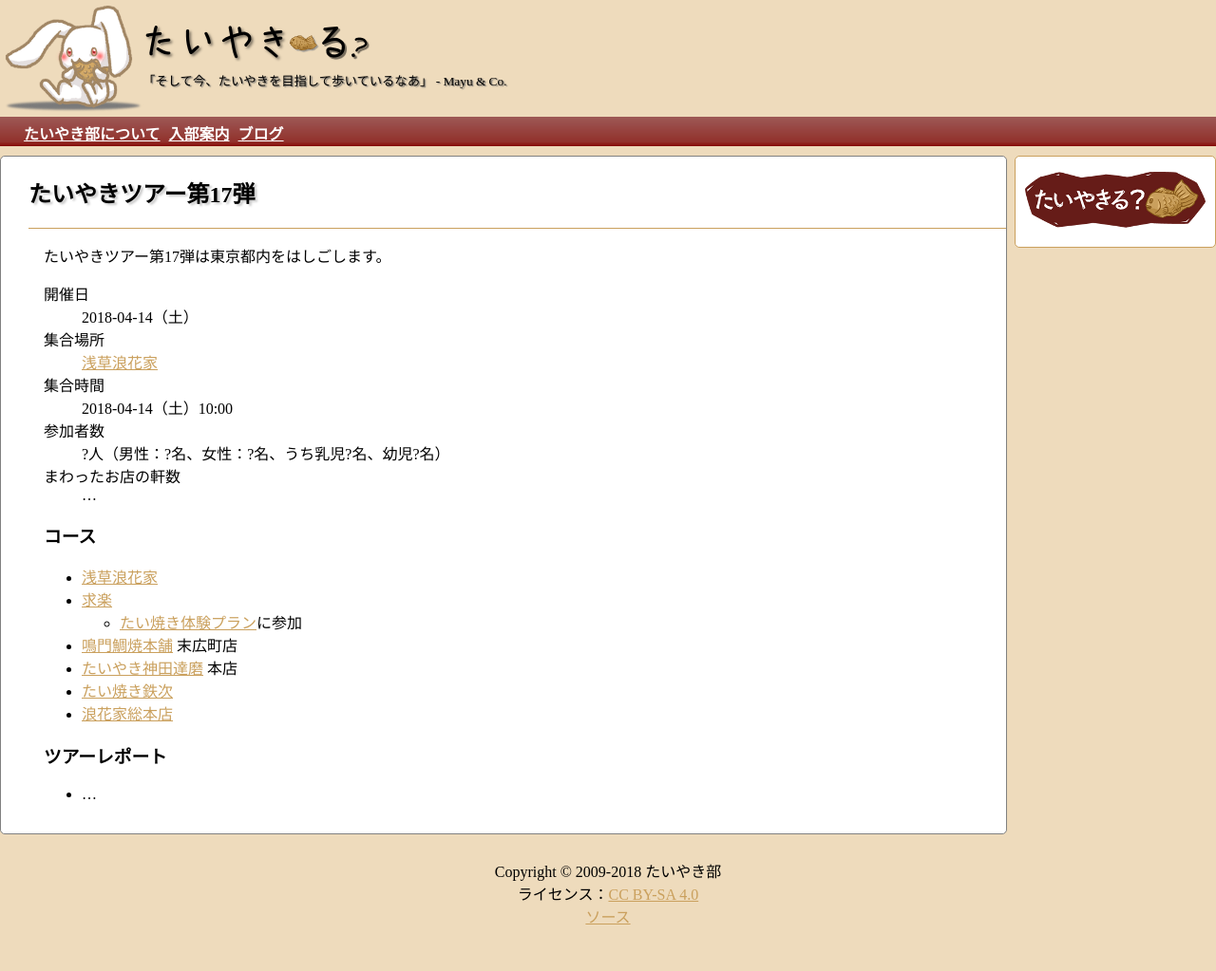
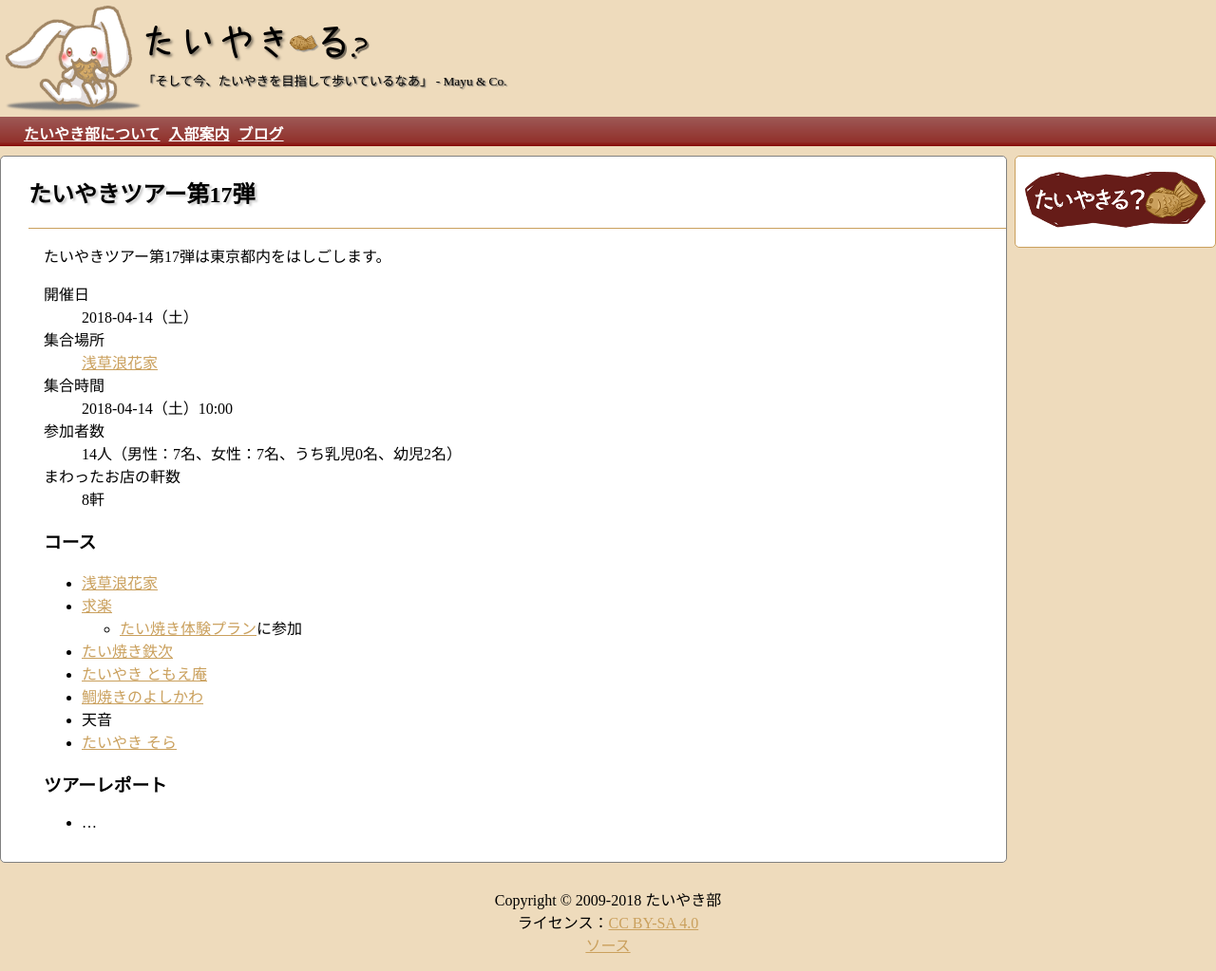
Before and after one commit to taiyaki/taiyaki.club, a Jekyll site: the page built from tour/17.md, in a window 1280 px wide. Shown: the whole page at 95% size. Built offline with Jekyll 4.4.1, drawn with Linux system fonts in a browser that asks for light colours; before the commit the page ends 993 px from its top, so only the background shows below that.

Commit message:
The 17th tour has been finished

```diff
--- a/tour/17.md
+++ b/tour/17.md
@@ -15,20 +15,21 @@ title: たいやきツアー第17弾
 : 2018-04-14（土）10:00
 
 参加者数
-: ?人（男性：?名、女性：?名、うち乳児?名、幼児?名）
+: 14人（男性：7名、女性：7名、うち乳児0名、幼児2名）
 
 まわったお店の軒数
-: ...
+: 8軒
 
 ### コース
 
   * [浅草浪花家](http://a-naniwaya.com/)
   * [求楽](https://guraku-taiyaki.jimdo.com/)
     * [たい焼き体験プラン](https://guraku-taiyaki.jimdo.com/%E4%BD%93%E9%A8%93%E3%83%97%E3%83%A9%E3%83%B3/)に参加
-  * [鳴門鯛焼本舗](http://www.taiyaki.co.jp/) 末広町店
-  * [たいやき神田達磨](https://taiyaki.root-s.com/) 本店
   * [たい焼き鉄次](https://www.tetsuji-taiyaki.jp/)
-  * [浪花家総本店](http://www.azabujuban.or.jp/shop/food/219/)
+  * [たいやき ともえ庵](http://www.tomoean.net/)
+  * [鯛焼きのよしかわ](http://yoshikawa.html.xdomain.jp/)
+  * 天音
+  * [たいやき そら](https://twitter.com/taiyakisora)
 
 ### ツアーレポート
 
```
Also changed, not shown: index.md (+2 -1 lines).
